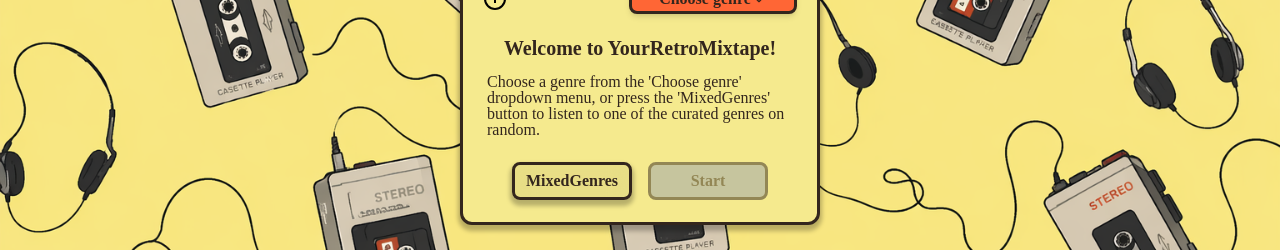
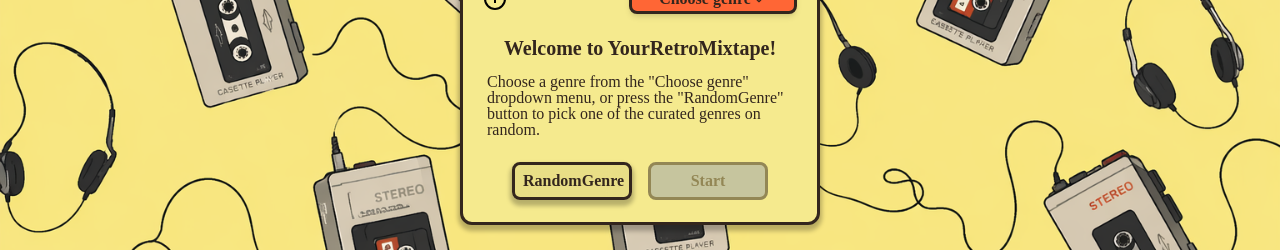
Before and after one commit to jamktiko/yourretromixtape, a SvelteKit app: page / in a window 1280 px wide. Shown: the part 305-555 px from the top of the page. Built offline with nearby package versions, Linux system fonts and the light colour scheme.

Commit message:
muokattu etusivun tektiä ja mixedGenre nappulaa paremmin kuvaavaksi

```diff
--- a/src/lib/components/mixedGenres.svelte
+++ b/src/lib/components/mixedGenres.svelte
@@ -28,5 +28,5 @@
 
 <button
 	class="w-30 cursor-pointer rounded-lg border-[3px] border-text-color bg-black/5 p-2 font-teksti text-base leading-4 font-bold text-text-color shadow-[0px_4px_4px_2px_rgba(0,0,0,0.25)] backdrop-blur-md transition-all duration-300 ease-in-out hover:scale-105 hover:bg-black/0 hover:shadow-lg"
-	onclick={arvoVideo}>MixedGenres</button
+	onclick={arvoVideo}>RandomGenre</button
 >
--- a/src/routes/+page.svelte
+++ b/src/routes/+page.svelte
@@ -84,8 +84,8 @@
 		<div class="flex flex-col items-center py-5">
 			<h1 class="pb-2 text-center text-xl">Welcome to YourRetroMixtape!</h1>
 			<p class="p-1 font-medium">
-				Choose a genre from the 'Choose genre' dropdown menu, or press the 'MixedGenres' button to
-				listen to one of the curated genres on random.
+				Choose a genre from the "Choose genre" dropdown menu, or press the "RandomGenre" button to
+				pick one of the curated genres on random.
 			</p>
 		</div>
 		<div class="flex flex-col items-center gap-4">
```
